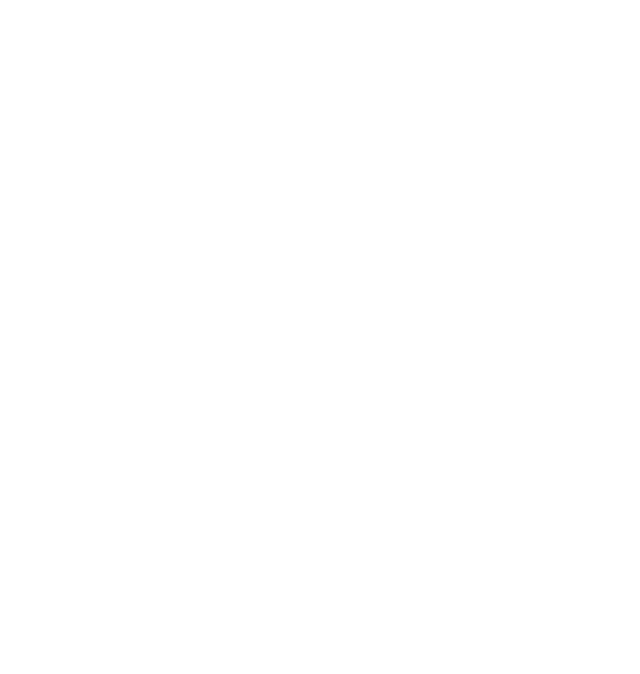
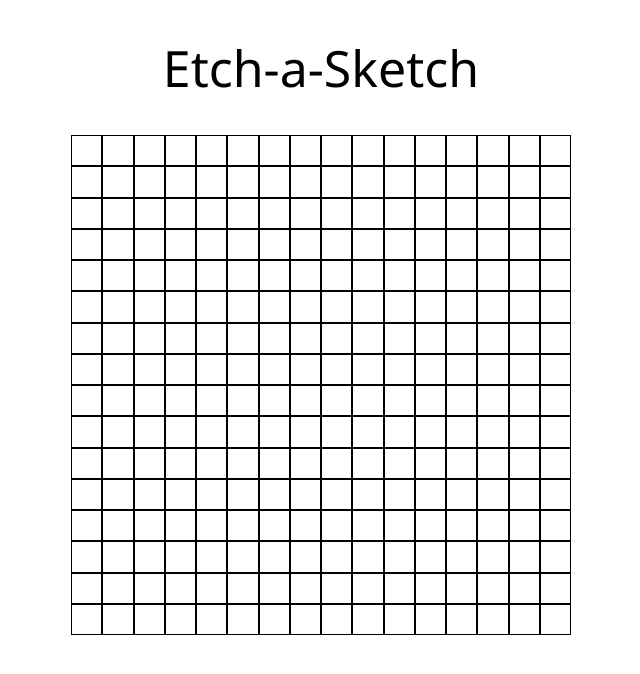
Before and after one commit to VitaDani/etch_a_sketch, a plain HTML site: page index.html in a window 1280 px wide. Shown: the whole page, without its empty margins (319-959 px from the left). Drawn offline with Linux system fonts and the light colour scheme.

Commit message:
Create the grid of squares in the js file
Using double for loops to create the appropriate amount of squares, then using CSS and js to order them in a grid.

```diff
--- a/index.html
+++ b/index.html
@@ -8,8 +8,11 @@
     </head>
 
     <body>
+        <h1>Etch-a-Sketch</h1>
+
+        <!-- This will function as the container for the grid -->
         <div class="container">
+        </div>
 
-        </div>
     </body>
 </html>
--- a/javascript.js
+++ b/javascript.js
@@ -0,0 +1,15 @@
+let container = document.querySelector(".container");
+let row_column = 16;
+let square_width = container.computedStyleMap().get('width')['value'] / row_column;
+let square_height = container.computedStyleMap().get('height')['value'] / row_column;
+
+for (let i = 0; i < row_column; i++) {
+    for (let j = 0; j < row_column; j++) {
+        let square = document.createElement("div");
+        square.classList.add("square");
+        square.style.width = `${square_width}px`;
+        square.style.height = `${square_height}px`;
+        container.appendChild(square);
+    }
+}
+console.log(square_width);
--- a/style.css
+++ b/style.css
@@ -1,5 +1,28 @@
 html, body {
+    display: flex;
+    flex-direction: column;
+    align-items: center;
     margin: 0;
     padding: 0;
     height: 100%;
 }
+
+h1 {
+    font-family: 'Segoe UI', Tahoma, Geneva, Verdana, sans-serif;
+    font-size: 50px;
+    font-weight: 100;
+}
+
+.container {
+    display: flex;
+    justify-content: center;
+    align-items: center;
+    flex-wrap: wrap;
+    height: 500px;
+    width: 500px;
+}
+
+.square {
+    box-sizing: border-box;
+    border: 1px solid black;
+}
```
